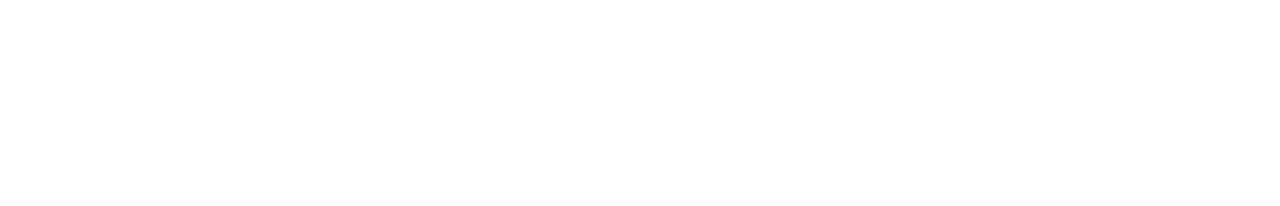
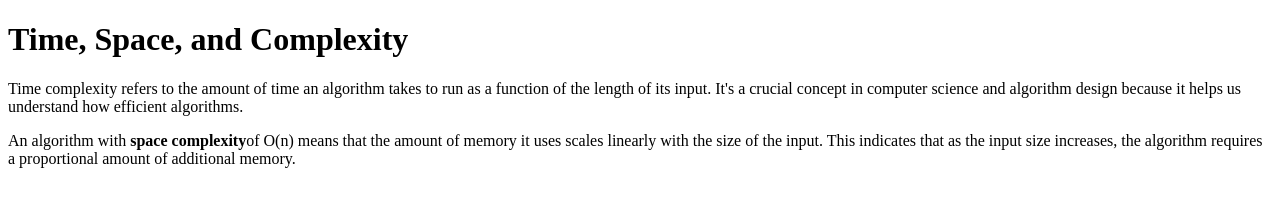
Before and after one commit to acciojob/time-and-space-complexity-aashxs, a website: page main.html in a window 1280 px wide. Drawn offline with Linux system fonts and the light colour scheme.

Commit message:
created a submission

```diff
--- a/main.html
+++ b/main.html
@@ -8,6 +8,17 @@
 
 <body>
 	<!-- the entire body must be written by student -->
+	<h1>Time, Space, and Complexity</h1>
+  <p>Time complexity refers to the amount of time an algorithm takes to run
+    as a function of the length of its input. It's a crucial concept in computer science and
+    algorithm design because it helps us understand how efficient algorithms.</p>
+    <p>
+
+          An algorithm with <b>space complexity</b>of O(n) means that the amount of memory
+         it uses scales linearly with the size of the input. This indicates
+         that as the input size increases, the algorithm requires
+         a proportional amount of additional memory.
+    </p>
     <script type="text/javascript" src="./script.js">
 </script>
 
```
